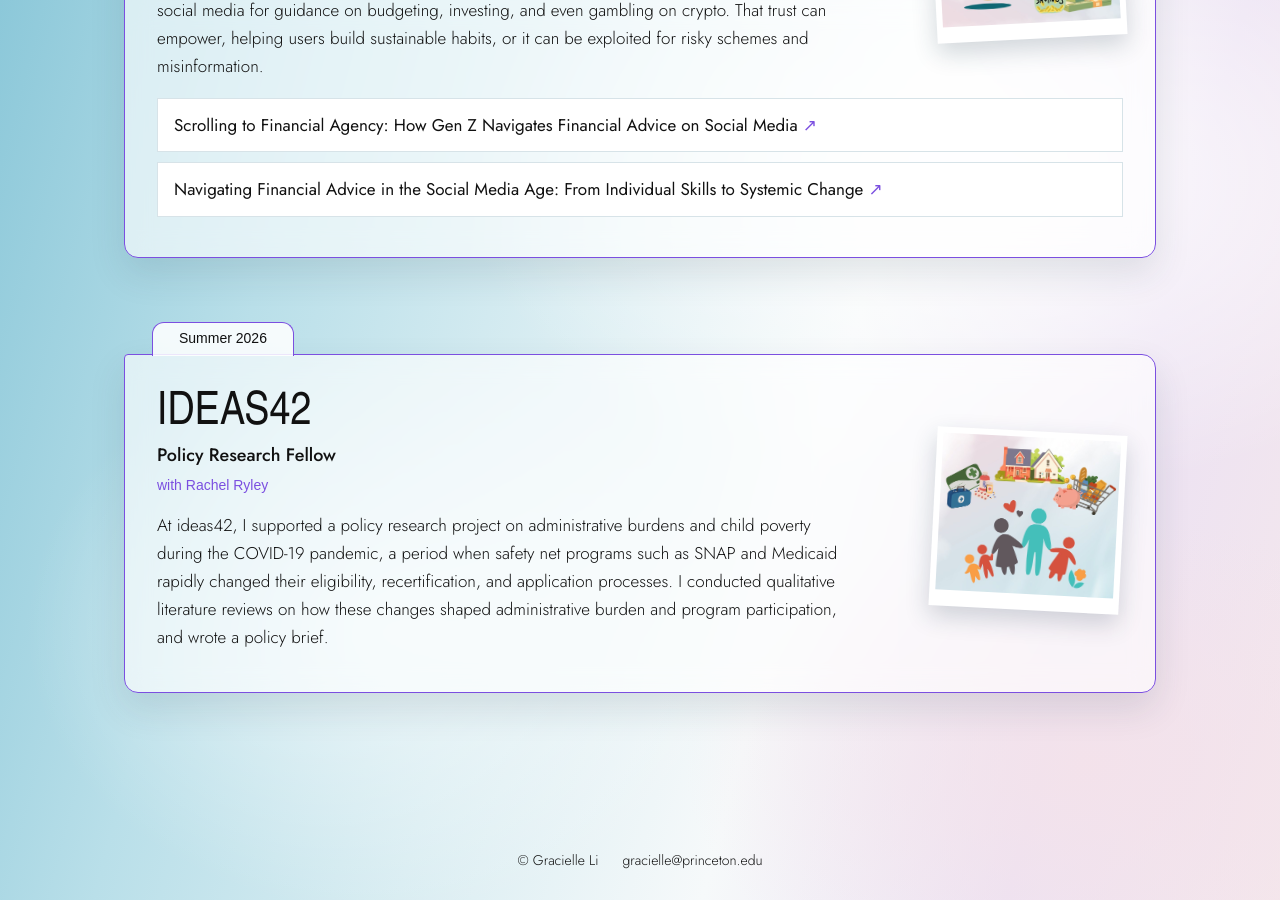
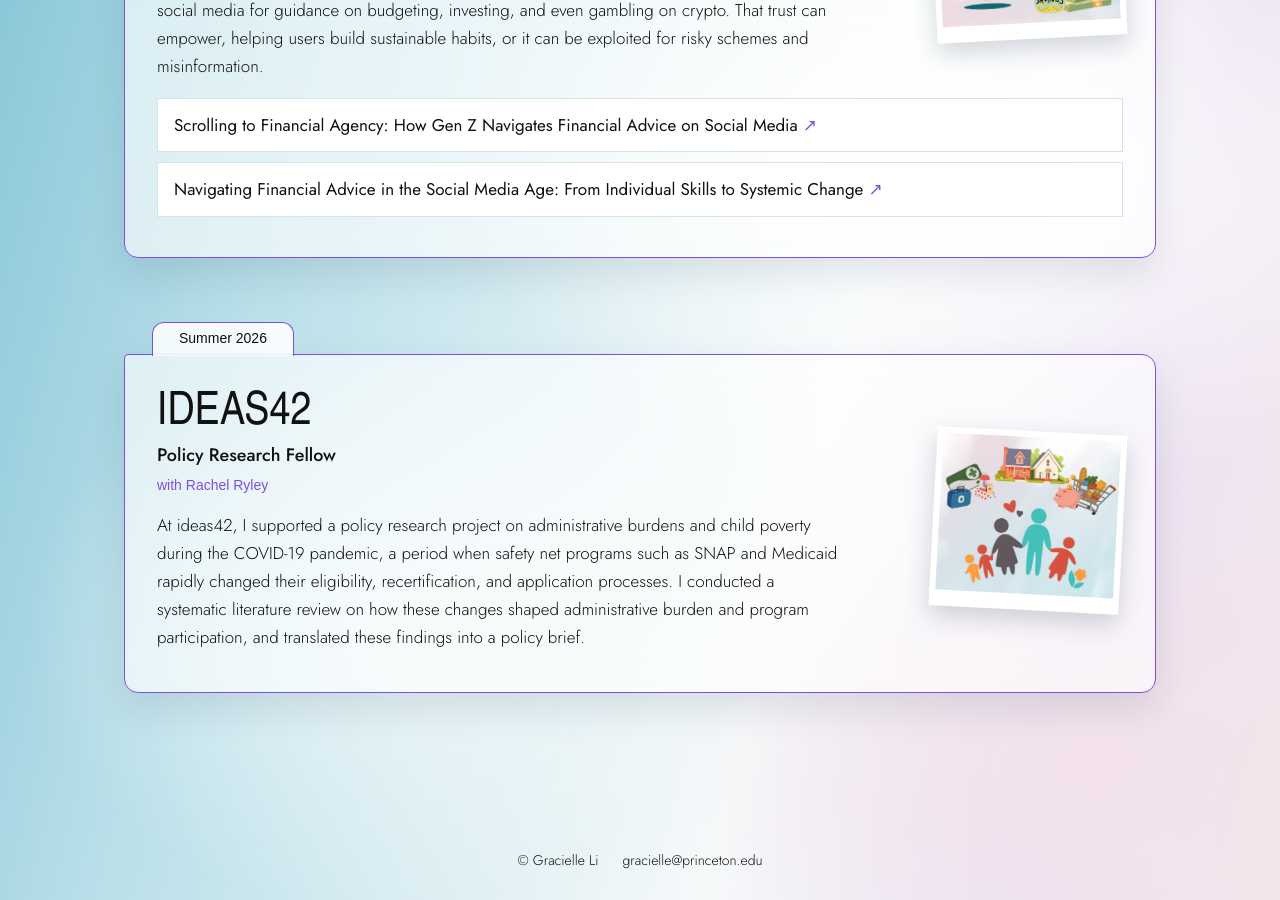
Before and after one commit to gracielleli/gracielleli.github.io, a Jekyll site: the page built from policy.html, in a window 1280 px wide and 900 px high, scrolled down 920 px. Built offline with Jekyll 4.4.1, drawn with Linux system fonts in a browser that asks for light colours; some web fonts are replaced.

Commit message:
Update policy.yml

```diff
--- a/_data/policy.yml
+++ b/_data/policy.yml
@@ -42,5 +42,5 @@
   description: >-
     At ideas42, I supported a policy research project on administrative burdens and child poverty during the COVID-19
     pandemic, a period when safety net programs such as SNAP and Medicaid rapidly changed their eligibility,
-    recertification, and application processes. I conducted qualitative literature reviews on how these changes shaped
-    administrative burden and program participation, and wrote a policy brief.
+    recertification, and application processes. I conducted a systematic literature review on how these changes shaped
+    administrative burden and program participation, and translated these findings into a policy brief.
```
